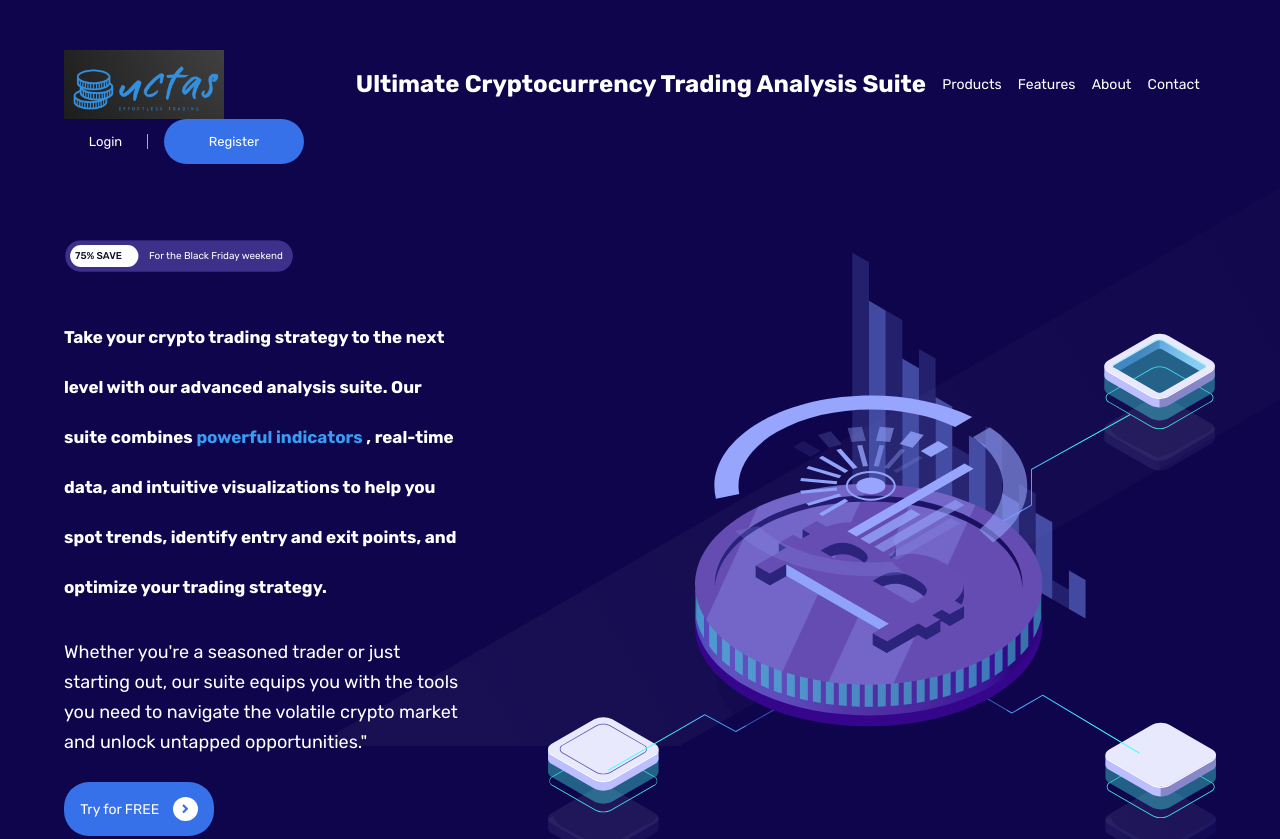
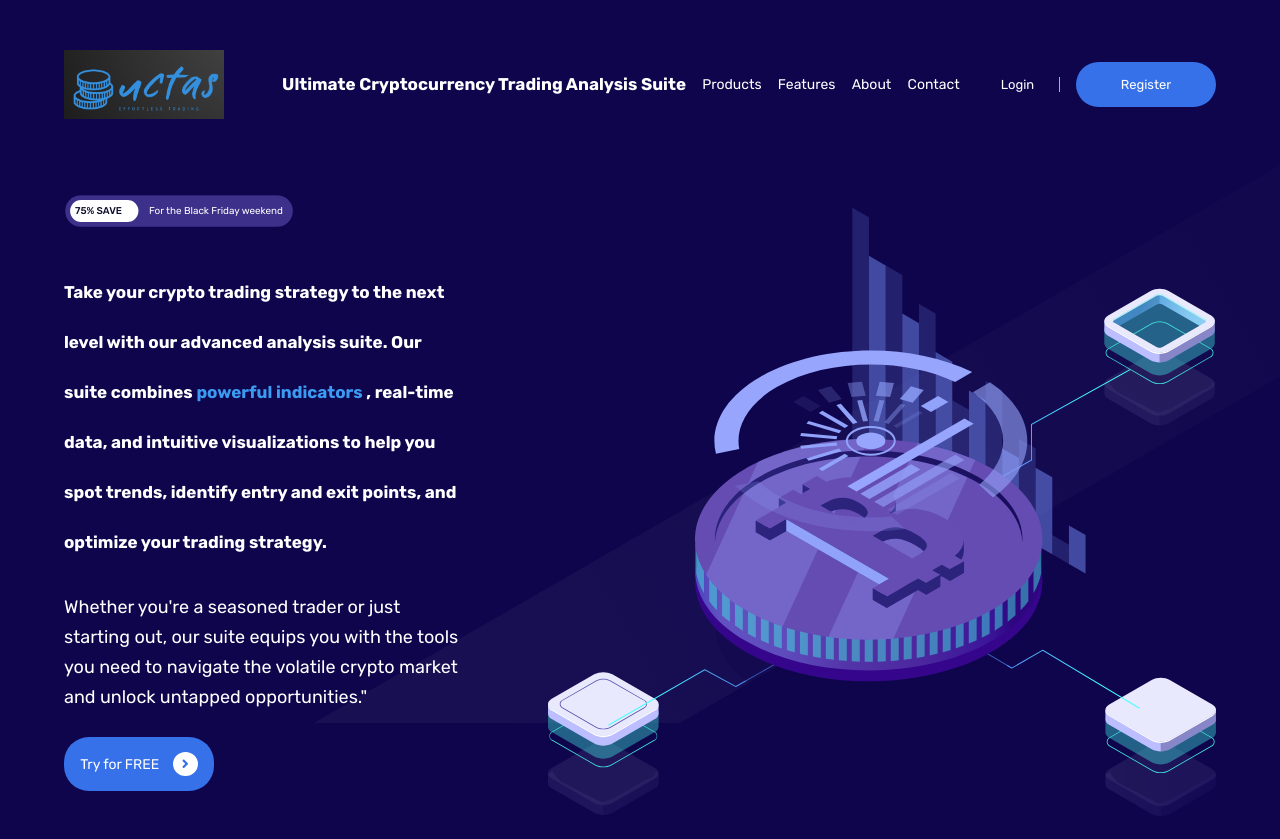
Before and after one commit to demoreon/uctas, a plain HTML site: page index.html in a window 1280 px wide. Shown: the top 839 px of the page. Drawn offline with nearby package versions, Linux system fonts and the light colour scheme; files that its build step writes are made by us from their sources.

Commit message:
Update index.html

```diff
--- a/index.html
+++ b/index.html
@@ -31,7 +31,7 @@
                 font-size: 17px; /* Adjust the value to your desired size */
                       }
            .header-name__title {
-        font-size: 24px; /* Adjust the font size as per your preference */
+        font-size: 17px; /* Adjust the font size as per your preference */
     }
                     </style>
 </head>
```
